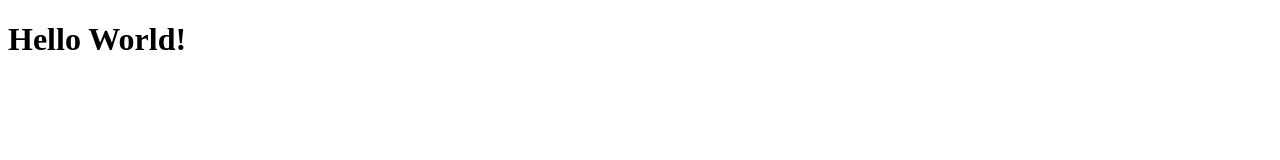
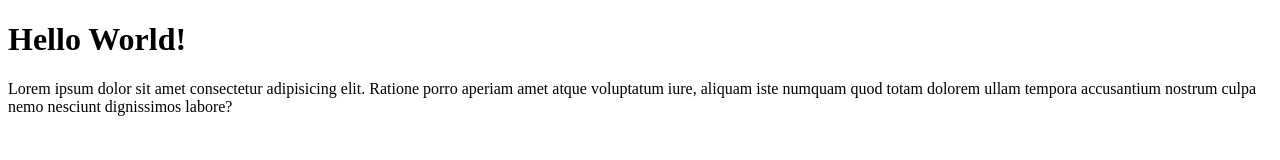
Before and after one commit to NaufalIhza17/coba-git-branch, a plain HTML site: page index.html in a window 1280 px wide. Drawn offline with Linux system fonts and the light colour scheme.

Commit message:
Lorem + css + js

```diff
--- a/index.html
+++ b/index.html
@@ -8,5 +8,6 @@
 </head>
 <body>
     <h1>Hello World!</h1>
+    <p>Lorem ipsum dolor sit amet consectetur adipisicing elit. Ratione porro aperiam amet atque voluptatum iure, aliquam iste numquam quod totam dolorem ullam tempora accusantium nostrum culpa nemo nesciunt dignissimos labore?</p>
 </body>
 </html>
```
Also changed, not shown: index.css (added), index.js (added).
